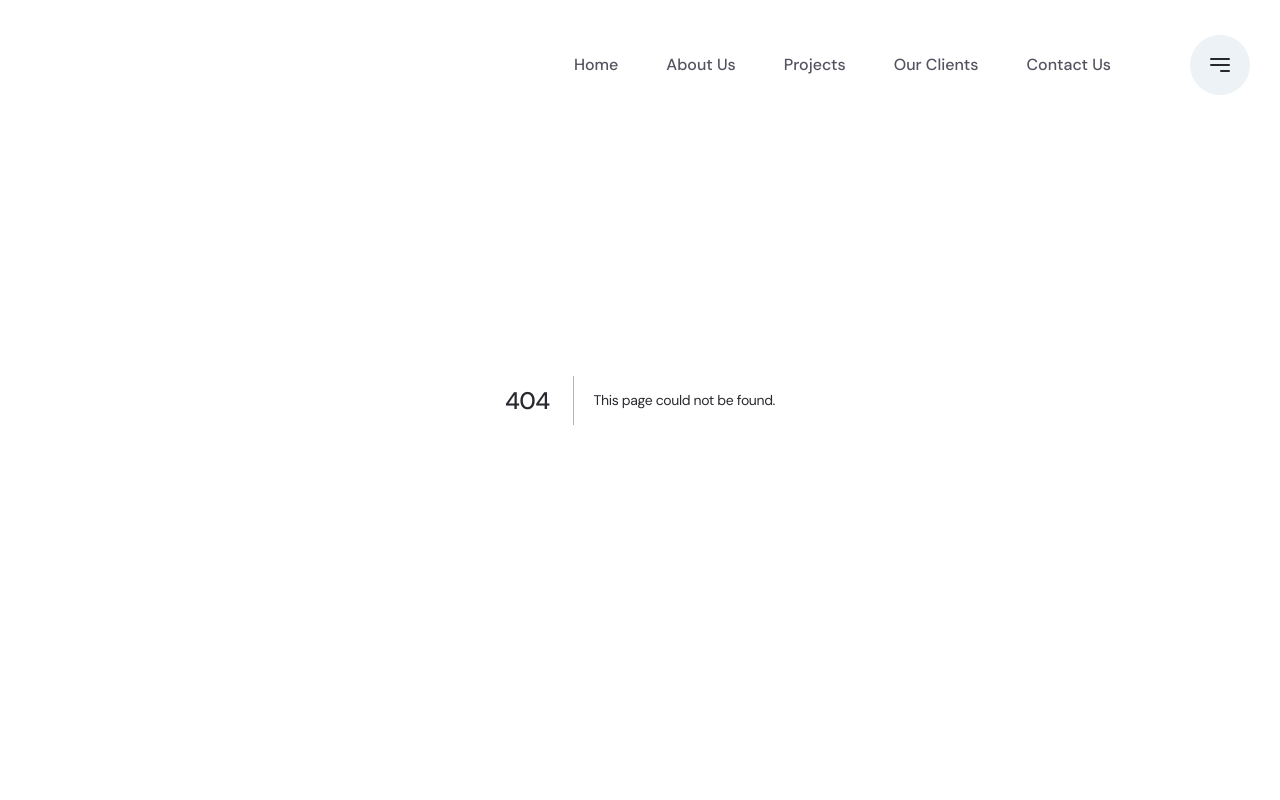
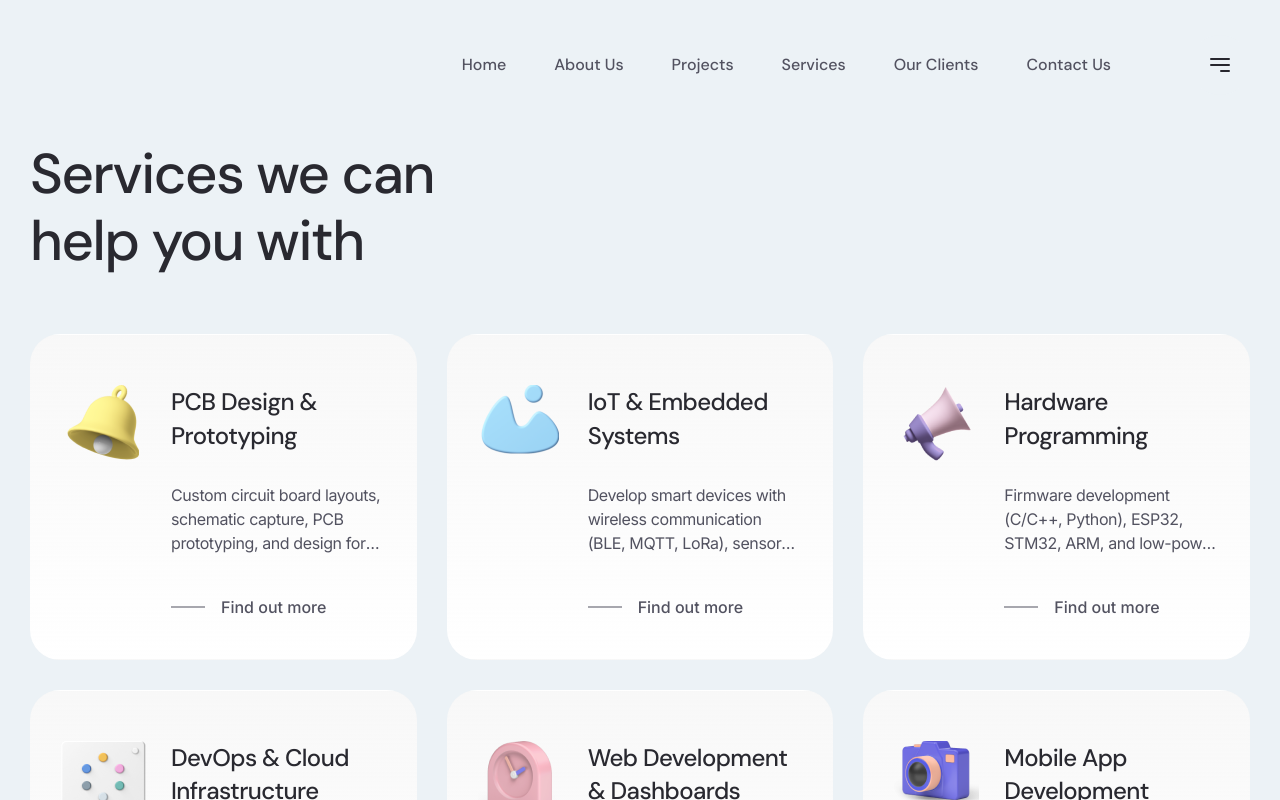
Before and after one commit to Haizom-Studio/Website-template, a Next.js app: page /services in a window 1280 px wide. Before the commit this address had no page. Shown: the top 800 px of the page. Built offline with nearby package versions, Linux system fonts and the light colour scheme.

Commit message:
feat: added services pages

```diff
--- /dev/null
+++ b/src/app/services/page.tsx
@@ -0,0 +1,22 @@
+"use client"
+
+import BcrumbBannerOne from "@/components/elements/breadcrumb/BcrumbBannerOne";
+import SectionTitle from "@/components/elements/section-title/SectionTitle";
+import ServicePropOne from "@/components/services/ServicePropOne";
+;
+import React from "react";
+
+function page() {
+  return (
+    <div className="section section-padding bg-color-light">
+    <div className="container">
+      <SectionTitle  title="Services we can <br> help you with" description="" textAlignment="heading-left" textColor="" />
+      <div className="row">
+        <ServicePropOne colSize="col-lg-4 col-md-6" serviceStyle="service-style-2" itemShow={6} marginTop="no" />
+      </div>
+    </div>
+  </div>
+  );
+}
+
+export default page;
--- a/src/components/elements/section-title/SectionTitle.tsx
+++ b/src/components/elements/section-title/SectionTitle.tsx
@@ -1,5 +1,5 @@
 interface SectionTitleProps {
-  subtitle: string;
+  subtitle?: string;
   title: string;
   description: string;
   textAlignment: string;
@@ -9,7 +9,7 @@ interface SectionTitleProps {
 const SectionTitle = ({ subtitle, title, description, textAlignment, textColor }: SectionTitleProps ) => {
   return (
     <div className={`section-heading ${textAlignment} ${textColor}`}>
-      <div className="subtitle" dangerouslySetInnerHTML={{ __html: subtitle }}></div>
+      {/* <div className="subtitle" dangerouslySetInnerHTML={{ __html: subtitle }}></div> */}
       <h2 className="title" dangerouslySetInnerHTML={{ __html: title }}></h2>
       <p dangerouslySetInnerHTML={{ __html: description }}></p>
     </div>
--- a/src/components/header/Nav.tsx
+++ b/src/components/header/Nav.tsx
@@ -10,6 +10,7 @@ const Nav = () => {
                 <li><Link href={"/"}>Home</Link></li>
                 <li><Link href={"/about-us"}>About Us</Link></li>
                 <li><Link href={"/projects"}>Projects</Link></li>
+                <li><Link href={"/services"}>Services</Link></li>
                 <li><Link href={"/our-clients"}>Our Clients</Link></li>
                 <li><Link href={"/contact-us"}>Contact Us</Link></li>
             </ul>
```
